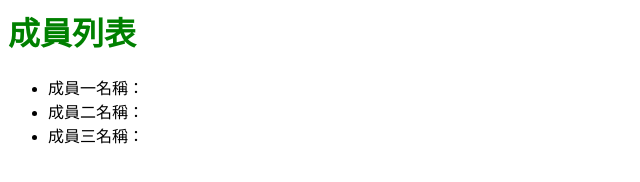
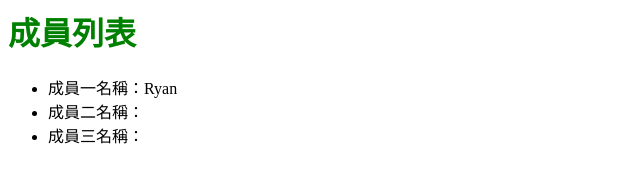
Before and after one commit to forest079-star/gitTest1007, a plain HTML site: page index.html in a window 1280 px wide. Shown: the full height of the page, 0-640 px from the left. Drawn offline with Linux system fonts and the light colour scheme.

Commit message:
新增成員一名字

```diff
--- a/index.html
+++ b/index.html
@@ -10,7 +10,7 @@
 <body>
   <h1>成員列表</h1>
   <ul>
-    <li>成員一名稱：</li>
+    <li>成員一名稱：Ryan</li>
     <li>成員二名稱：</li>
     <li>成員三名稱：</li>
   </ul>
```
